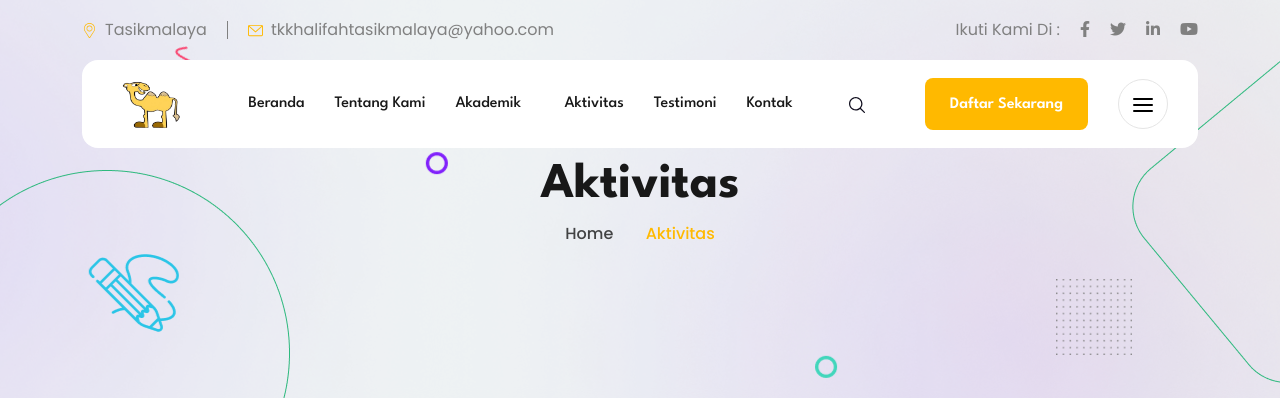
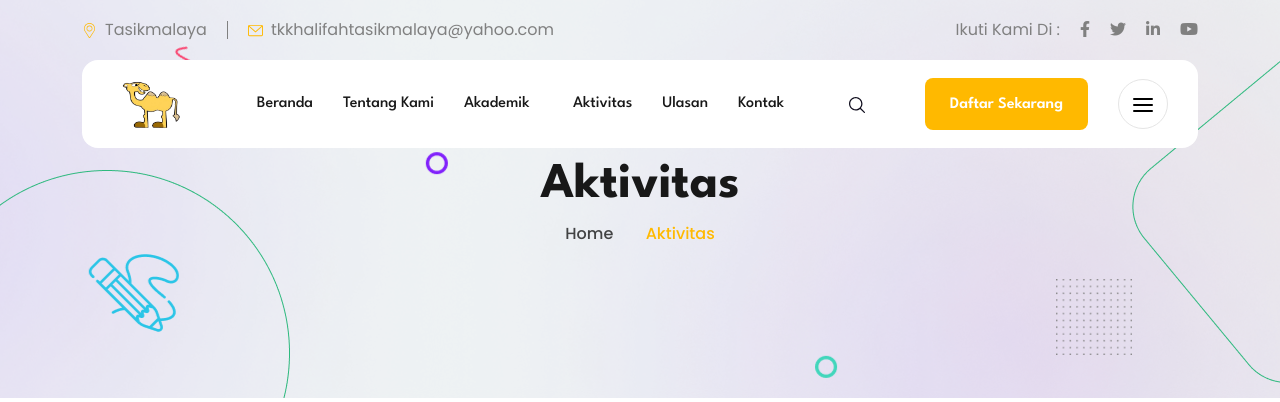
Before and after one commit to PramAhmad/tkkhalifah, a Laravel app: page /activity in a window 1280 px wide. Shown: the top 402 px of the page. Run offline with Laravel 12, Linux system fonts and the light colour scheme; data that the repository does not hold is empty; style sheets or scripts are compiled from the project's sources; some libraries are stand-ins or nearby versions; some web fonts are replaced.

Commit message:
changeulasan

```diff
--- a/resources/views/front/home.blade.php
+++ b/resources/views/front/home.blade.php
@@ -452,7 +452,7 @@ data-background="{{ asset('learnit/assets/images/bg/ellipse-bg.png') }}">
     </div>
     <div class="container">
         <div class="section-header mb-60 text-center">
-            <h5 class="wow fadeInUp" data-wow-delay="00ms" data-wow-duration="1500ms">TESTIMONIALS</h5>
+            <h5 class="wow fadeInUp" data-wow-delay="00ms" data-wow-duration="1500ms">Ulasan</h5>
             <h2 class="wow fadeInUp" data-wow-delay="200ms" data-wow-duration="1500ms"> Apa Yang Mereka Katakan tentang TK Khalifah</h2>
         </div>
         <div class="swiper testimonial-seven__slider">
--- a/resources/views/front/layout.blade.php
+++ b/resources/views/front/layout.blade.php
@@ -132,7 +132,7 @@
                                 <a href="#activities">Aktivitas</a>
                             </li>
                             <li>
-                                <a href="#testimonials">Testimoni</a>
+                                <a href="#testimonials">Ulasan</a>
                             </li>
                             <li><a href="{{ route('contact') }}">Kontak</a></li>
                         </ul>
@@ -202,7 +202,7 @@
                         </ul>
                     </li>
                     <li><a href="#activities">Aktivitas</a></li>
-                    <li><a href="#testimonials">Testimoni</a></li>
+                    <li><a href="#testimonials">Ulasan</a></li>
                     <li><a href="{{ route('contact') }}">Kontak</a></li>
                     <li><a href="{{ route('pendaftaran.index') }}" class="highlight-item">Daftar Sekarang</a></li>
                 </ul>
@@ -308,7 +308,7 @@
                         <li><a href="#about"><i class="fa-regular fa-angles-right me-1"></i>Tentang Kami</a></li>
                         <li><a href="#courses"><i class="fa-regular fa-angles-right me-1"></i>Akademik</a></li>
                         <li><a href="#activities"><i class="fa-regular fa-angles-right me-1"></i>Aktivitas</a></li>
-                        <li><a href="#testimonials"><i class="fa-regular fa-angles-right me-1"></i>Testimoni</a></li>
+                        <li><a href="#testimonials"><i class="fa-regular fa-angles-right me-1"></i>Ulasan</a></li>
                     </ul>
                 </div>
                 <div class="footer__item item-sm wow fadeInUp" data-wow-delay="400ms" data-wow-duration="1500ms">
```
